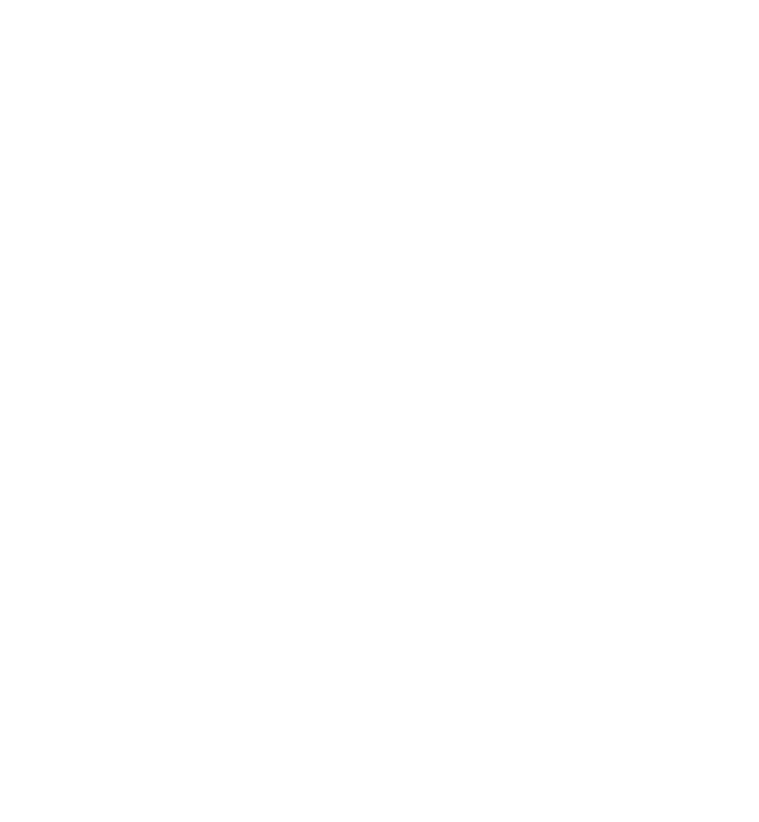
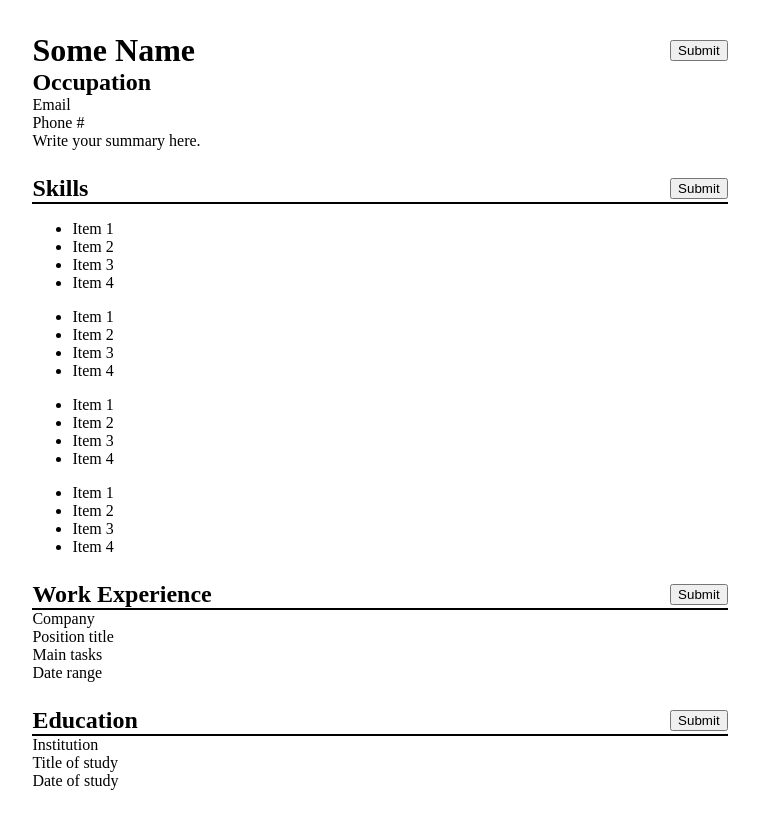
Before and after one commit to tupasj/TOP_CV_Application, a React (Create React App) app in the folder cv-project/: page / in a window 1280 px wide. Shown: the whole page, without its empty margins (260-1019 px from the left). Before the commit the page ends 800 px from the top, so only its background shows below. Built offline with nearby package versions, Linux system fonts and the light colour scheme.

Commit message:
Initial template

```diff
--- a/cv-project/src/App.js
+++ b/cv-project/src/App.js
@@ -1,6 +1,70 @@
 function App() {
   return (
-    <div>
+    <div className="app">
+      <section>
+        <div className="first-line">
+          <h1>Some Name</h1>
+          <button>Submit</button>
+        </div>
+        <h2>Occupation</h2>
+        <div className="field">Email</div>
+        <div className="field">Phone #</div>
+        <div className="summary">Write your summary here.</div>
+      </section>
+      <section>
+        <div className="first-line">
+          <h2>Skills</h2>
+          <button>Submit</button>
+        </div>
+        <div className="divider"></div>
+        <div className="lists-container">
+          <ul>
+            <li>Item 1</li>
+            <li>Item 2</li>
+            <li>Item 3</li>
+            <li>Item 4</li>
+          </ul>
+          <ul>
+            <li>Item 1</li>
+            <li>Item 2</li>
+            <li>Item 3</li>
+            <li>Item 4</li>
+          </ul>
+          <ul>
+            <li>Item 1</li>
+            <li>Item 2</li>
+            <li>Item 3</li>
+            <li>Item 4</li>
+          </ul>
+          <ul>
+            <li>Item 1</li>
+            <li>Item 2</li>
+            <li>Item 3</li>
+            <li>Item 4</li>
+          </ul>
+        </div>
+      </section>
+      <section>
+        <div className="first-line">
+          <h2>Work Experience</h2>
+          <button>Submit</button>
+        </div>
+        <div className="divider"></div>
+        <div className="field">Company</div>
+        <div className="field">Position title</div>
+        <div className="field">Main tasks</div>
+        <div className="field">Date range</div>
+      </section>
+      <section>
+        <div className="first-line">
+          <h2>Education</h2>
+          <button>Submit</button>
+        </div>
+        <div className="divider"></div>
+        <div className="field">Institution</div>
+        <div className="field">Title of study</div>
+        <div className="field">Date of study</div>
+      </section>
     </div>
   );
 }
--- a/cv-project/src/index.js
+++ b/cv-project/src/index.js
@@ -1,6 +1,7 @@
 import React from 'react';
 import ReactDOM from 'react-dom/client';
 import App from './App';
+import './styles/styles.css';
 
 const root = ReactDOM.createRoot(document.getElementById('root'));
 root.render(
--- /dev/null
+++ b/cv-project/src/styles/styles.css
@@ -0,0 +1,30 @@
+.app {
+  width: 55%;
+  margin: 32px auto;
+}
+
+.divider {
+  background-color: black;
+  height: 2px;
+}
+
+/* Section */
+section {
+  margin-top: 25px;
+}
+
+.first-line {
+  display: flex;
+  justify-content: space-between;
+  align-items: center;
+}
+
+h1 {
+  font-size: 2rem;
+  margin: 0;
+}
+
+h2 {
+  font-size: 1.5rem;
+  margin: 0;
+}
```
Also changed, not shown: 1 other file (tests, documents, lock files or other folders).
